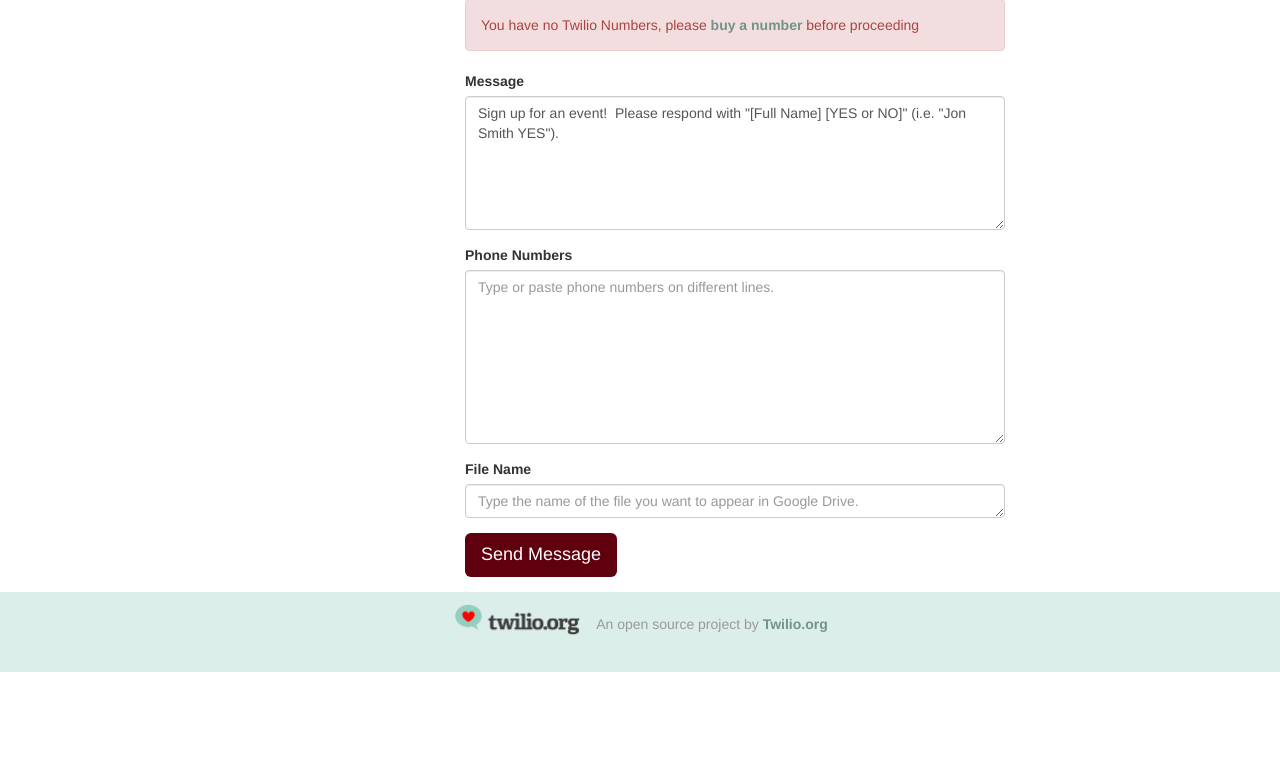
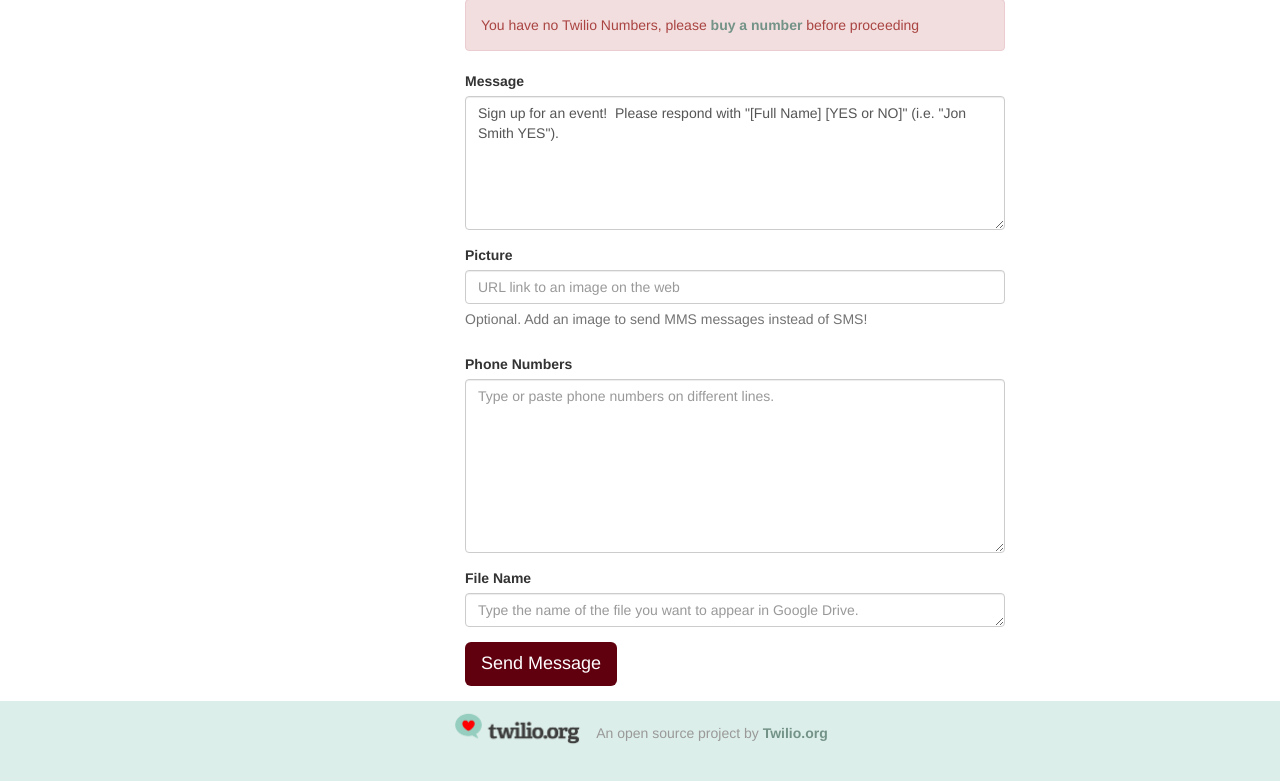
Before and after one commit to Twilio-org/rapid-response-kit, a Flask app: template rapid_response_kit/templates/volunteer-signup.html in a window 1280 px wide. Shown: the part 151-932 px from the top of the page. Before the commit the page ends 823 px from the top, so only its background shows below. Run offline with Flask 2, Linux system fonts and the light colour scheme; the template is opened without the code that fills it, so the values that code supplies are empty; parts of the project's set-up code (start-up, migrations or seed data) failed here and were passed over; some libraries are stand-ins or nearby versions.

Commit message:
Fixed a few bugs

```diff
--- a/rapid_response_kit/templates/volunteer-signup.html
+++ b/rapid_response_kit/templates/volunteer-signup.html
@@ -14,6 +14,9 @@
             <textarea id="message" name="message" class="form-control" rows="6" placeholder="Type the message to send.">Sign up for an event!  Please respond with "[Full Name] [YES or NO]" (i.e. "Jon Smith YES").</textarea>
         </div>
         <div class="form-group">
+            {{ common.mms_media() }}
+        </div>
+        <div class="form-group">
             <label for="numbers" class="control-label">Phone Numbers</label>
             <textarea id="numbers" name="numbers" class="form-control" rows="8" placeholder="Type or paste phone numbers on different lines."></textarea>
         </div>
--- a/rapid_response_kit/tools/survey.py
+++ b/rapid_response_kit/tools/survey.py
@@ -55,7 +55,7 @@ def install(app):
                 client.messages.create(
                     body=body,
                     to=number,
-                    from_=from_number.phone_number
+                    from_=from_number.phone_number,
                     media_url=request.form.get('media', None)
                 )
                 flash('Sent {} the survey'.format(number), 'success')
--- a/rapid_response_kit/tools/volunteer_signup.py
+++ b/rapid_response_kit/tools/volunteer_signup.py
@@ -84,7 +84,8 @@ def install(app):
                 client.messages.create(
                     body=request.form['message'],
                     to=number,
-                    from_= phoneNumber.phone_number
+                    from_= phoneNumber.phone_number,
+                    media_url=request.form.get('media', None)
                 )
                 flash("Sent {} the message.".format(number), 'success')
             except Exception:
```
